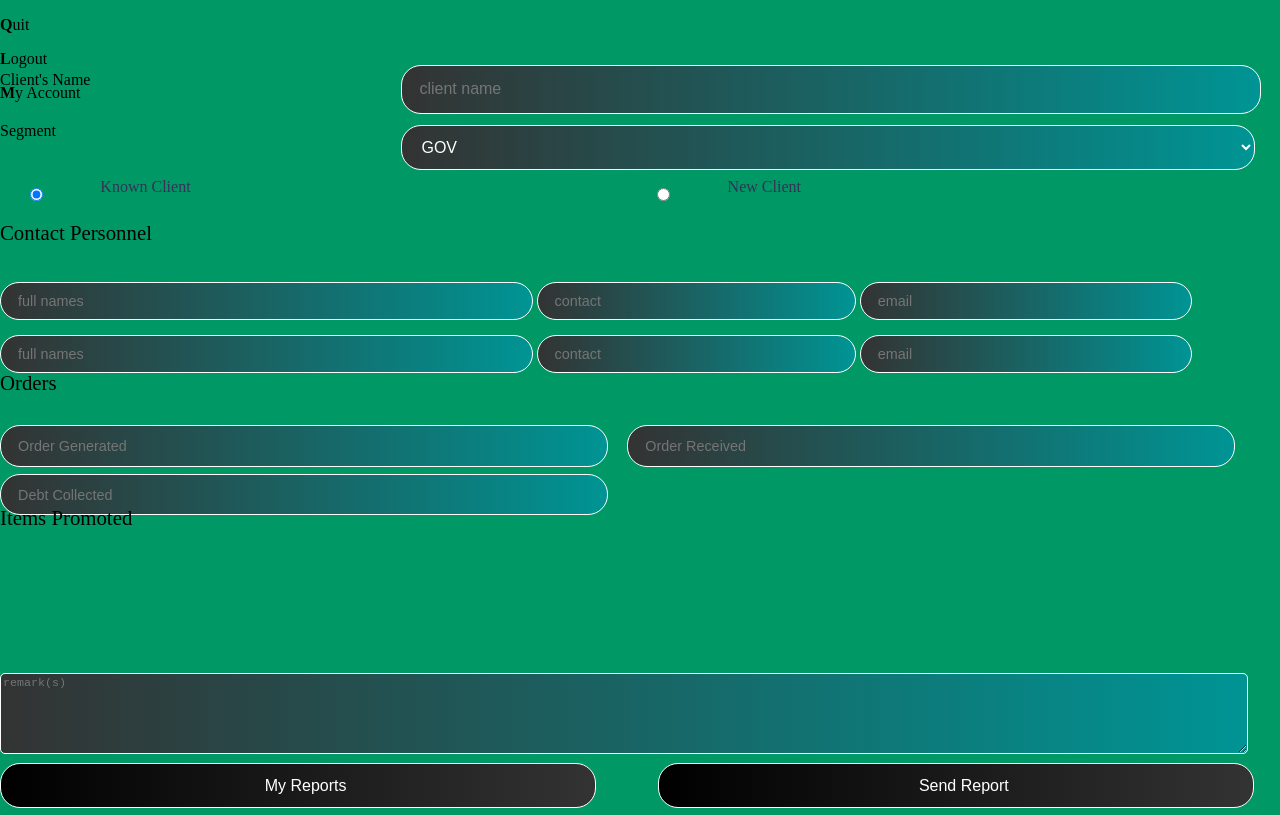
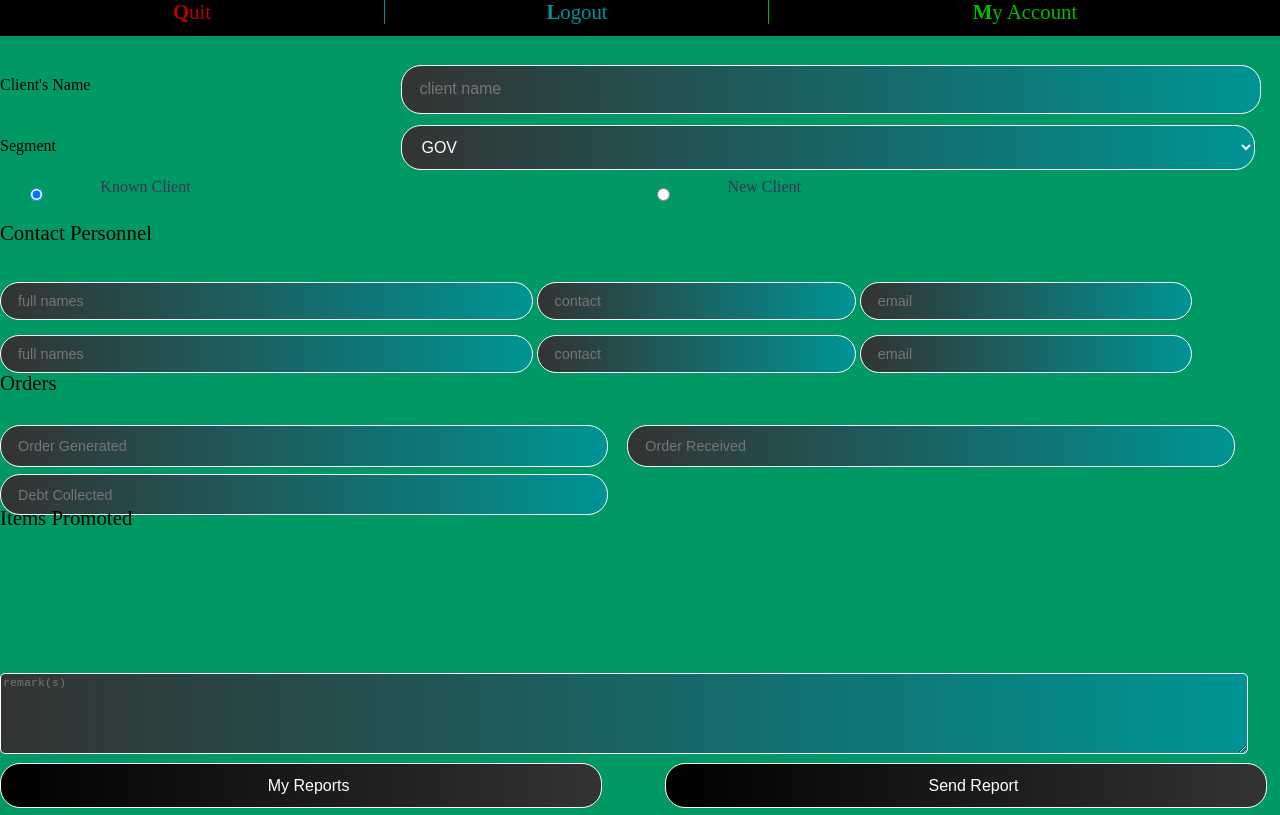
Before and after one commit to glayn2bukman/jms, a plain HTML site: page salesrep.html in a window 1280 px wide. Drawn offline with Linux system fonts and the light colour scheme.

Commit message:
Add files via upload

```diff
--- a/scripts/salesrep.css
+++ b/scripts/salesrep.css
@@ -32,10 +32,11 @@ body {
     border-color:#ff0000;
 */}
 
+/*bars(menubar, bottom(submit) bar)*/
 .bars {
     position:absolute;
 
-    width:99%;
+    width:100%;
     height:6%;
 
     margin:auto;
@@ -45,6 +46,46 @@ body {
 */
 }
 
+/*menu*/
+#menu {
+    /*keep menu fixed(dont scroll it when you scroll the page)*/
+    position:fixed;
+    top:0px; left:0px;
+    background-color:#000000;
+
+    height:4.5%;
+}
+
+.menu_item {
+    position:fixed;
+    top:0px;
+
+    font-size:1.3em;
+    text-align:center;
+
+    margin:auto;
+
+    border-left:1px solid;
+}
+
+#quit {
+    border:0px;
+    width:30%;
+    left:0px;
+    color:#bb0000;
+}
+#logout {
+    width:30%;
+    left:30%;
+    color:#009494;
+}
+#my_account {
+    width:40%;
+    left:60%;
+    color:#00bb00;
+}
+
+/*general input style*/
 .round_corners {
     /*create rounded corners*/
     border:1px solid;
@@ -59,20 +100,10 @@ body {
     font-size:1em;
 }
 
-#menu {
-    /*keep menu fixed(dont scroll it when you scroll the page)*/
-    position:fixed;
-    top:0px; left:0px;
-}
-
-#bottom_bar {
-    top:92.5%; left:0%;
-}
-
 /* client name*/
 #client_label {
     position: absolute;
-    top:-10px;
+    top:-5px;
     left:0px;
 
     width:30%;
@@ -96,7 +127,7 @@ body {
 /* client segment*/
 #segment_label {
     position: absolute;
-    top:5.5%;
+    top:7.5%;
     left:0px;
 
     width:30%;
@@ -315,6 +346,11 @@ body {
     font-size:.9em;
 }
 
+/*bottom bar*/
+#bottom_bar {
+    top:92.5%; left:0%;
+}
+
 .buttons {
     /*create rounded corners*/
     border:1px solid;
```
